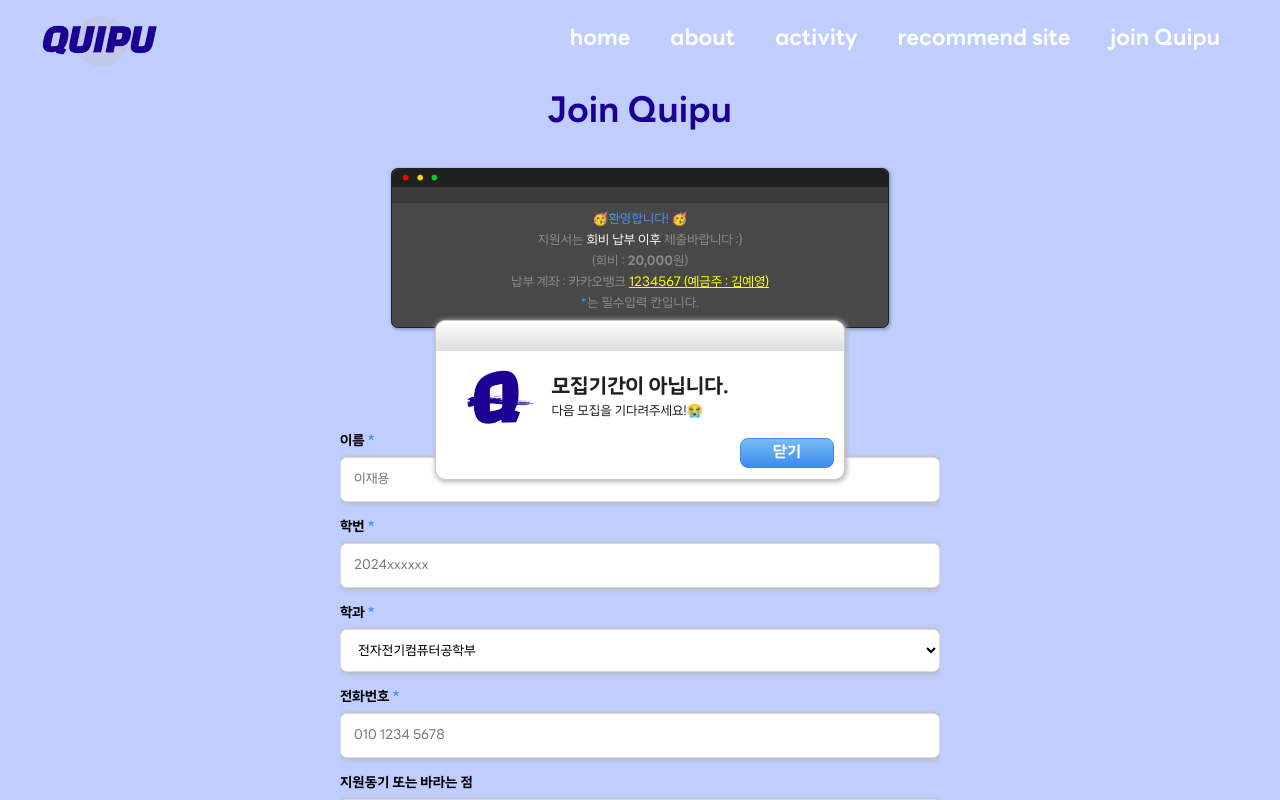
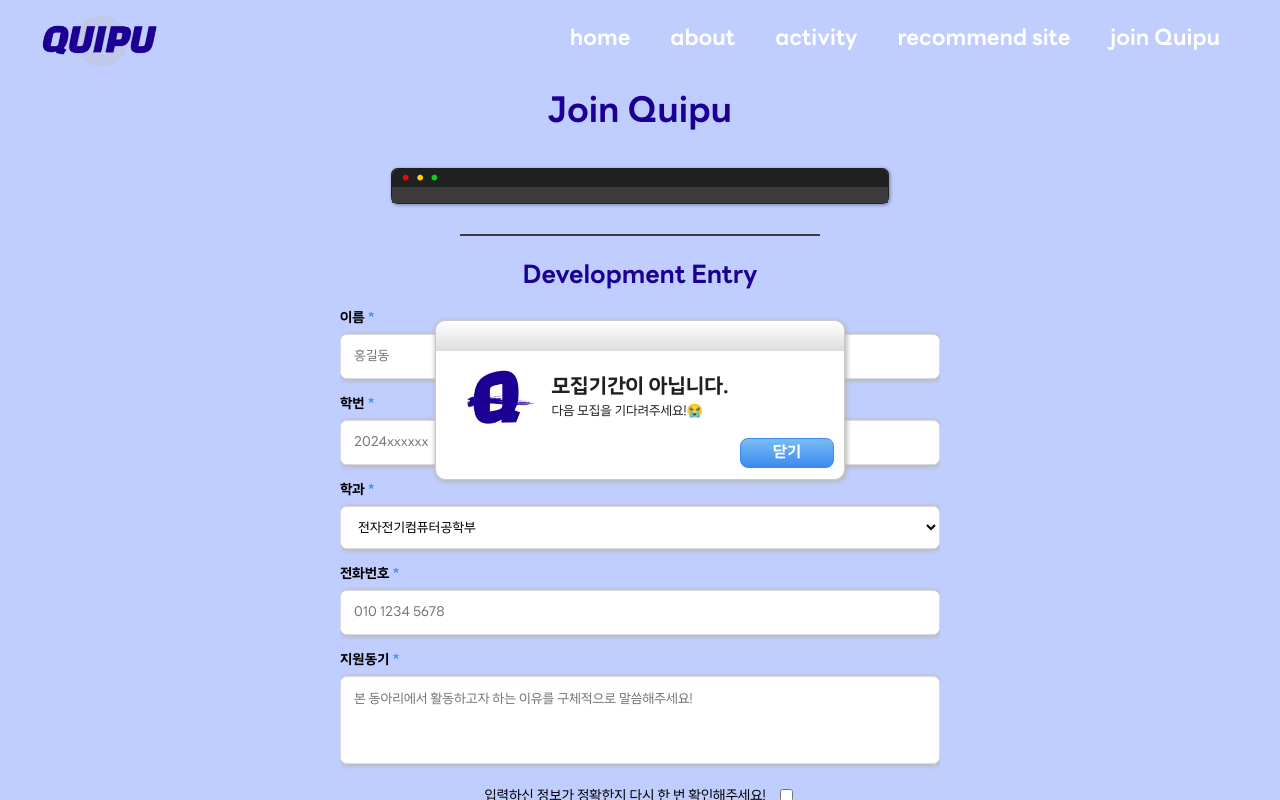
Before and after one commit to Quipu-Developers/quipu-main-frontend, a React (Create React App) app: page /join-quipu in a window 1280 px wide. Built offline with nearby package versions, Linux system fonts and the light colour scheme.

Commit message:
feat : 개발부원 지원 폼 구조 추가

```diff
--- a/src/App.js
+++ b/src/App.js
@@ -14,11 +14,11 @@ import Dropdown from './components/JoinQuipu/Dropdown';
 
 function App() {
   const[dropdownOpen, setDropdownOpen] = useState(false);
-  const [selectedPage, setSelectedPage] = useState(null);
 
   const [isActivityDetailVisible, setIsActivityDetailVisible] = useState(false);
   const [menuOpen, setMenuOpen] = useState(false);
   const [isError, setIsError] = useState(false);
+  const [selectedPage,setSelectedPage] = useState(null);
 
   const toggleActivityDetail = () => {
     setIsActivityDetailVisible(!isActivityDetailVisible);
@@ -76,7 +76,7 @@ function App() {
                 <li><NavLink to="/#about" smooth>about</NavLink></li>
                 <li><NavLink to="/#activity" smooth>activity</NavLink></li>
                 <li><NavLink to="/#recommend-site" smooth>recommend site</NavLink></li>
-                <li onClick={()=>{setDropdownOpen(!dropdownOpen)}}>join Quipu{dropdownOpen && <Dropdown setSelectedPage={setSelectedPage}/>}</li>
+                <li onClick={()=>{setDropdownOpen(!dropdownOpen)}}>join Quipu{dropdownOpen && <Dropdown selectedPage={selectedPage} setSelectedPage={setSelectedPage}/>}</li>
               </ul>
             </div>
 
@@ -122,7 +122,7 @@ function App() {
                 <section id="about"><About /></section>
                 <section id="activity"><Activity /></section>
                 <section id="recommend-site"><RecommendSite /></section>
-                <section id="join-quipu"><JoinQuipu /></section>
+                <section id="join-quipu"><JoinQuipu selectedPage={selectedPage} setSelectedPage={setSelectedPage}/></section>
               </>
             } />
             <Route path="/home" element={<Home />} />
@@ -130,7 +130,7 @@ function App() {
             <Route path="/activity" element={<Activity />} />
             <Route path="/activity-detail" element={<ActivityDetail />} />
             <Route path="/recommend-site" element={<RecommendSite />} />
-            <Route path="/join-quipu" element={<JoinQuipu />} />
+            <Route path="/join-quipu" element={<JoinQuipu selectedPage={selectedPage} setSelectedPage={setSelectedPage} />} />
             <Route path="*" element={<Error />} />
           </Routes>
         </Router>
--- a/src/components/JoinQuipu/Dropdown.jsx
+++ b/src/components/JoinQuipu/Dropdown.jsx
@@ -1,11 +1,11 @@
 import React from 'react';
 import { NavHashLink as NavLink } from 'react-router-hash-link';
 
-function Dropdown({setSelectedPage}) {
+function Dropdown(props){
   return (
     <ul className="dropdown-menu">
-      <li><NavLink to="/#join-quipu" onClick={() => setSelectedPage('general')}>General</NavLink></li>
-      <li><NavLink to="/#join-quipu" onClick={() => setSelectedPage('development')}>Development</NavLink></li>
+      <li><NavLink to="/#join-quipu" onClick={() => props.setSelectedPage('general')}>General</NavLink></li>
+      <li><NavLink to="/#join-quipu" onClick={() => props.setSelectedPage('development')}>Development</NavLink></li>
     </ul>
   );
 }
--- a/src/components/JoinQuipu/JoinQuipu.jsx
+++ b/src/components/JoinQuipu/JoinQuipu.jsx
@@ -5,7 +5,7 @@ import './JoinQuipu.css';
 import Error from '../Error/Error';
 import { and } from 'three/examples/jsm/nodes/Nodes.js';
 
-function JoinQuipu() {
+function JoinQuipu(props) {
     const isRecruiting = false; //모집 기간 여부
     const location = useLocation();
 
@@ -105,7 +105,6 @@ function JoinQuipu() {
     };
 
     useEffect(() => {
-
         if (location.pathname === '/join-quipu') {
             setShowPopup(!isRecruiting);
         } else {
@@ -157,9 +156,10 @@ function JoinQuipu() {
                                 <p style={{ color: "#09ce20", marginLeft: "7px", marginTop: "1.5px", fontSize: "8px" }}>●</p>
                             </div>
                             <div className="join-notice__icon--top2"></div>
+                            {props.selectedPage === 'general' &&
                             <div className="join-notice__icon--body">
                                 {/* <p>신입부원의 경우 <span style={{ color: '#448FFF' }}>New Entry</span> / <br></br> 기존부원의 경우 <span style={{ color: '#448FFF' }}>Re-Entry</span>로 체크 후</p> */}
-                                <p style={{ color: '#448FFF' }}> 🥳환영합니다! 🥳</p>
+                                <p style={{ color: '#448FFF' }}> 🥳환영합니다!🥳</p>
                                 <p style={{ color: '#898989' }}>지원서는 <span style={{color: 'whitesmoke' }}>회비 납부 이후</span> 제출바랍니다 :)</p>
                                 <p style={{ color: '#898989' }}>(회비 : <span style={{ fontWeight: 700 }}>20,000</span>원)</p>
                                 <p style={{ color: '#898989' }} onClick={() => {copyToClipboard('1234567')}}>
@@ -168,16 +168,27 @@ function JoinQuipu() {
                                 </p>
                                 <p style={{ color: '#898989' }}><span style={{ color: '#448FFF' }}>*</span>는 필수입력 칸입니다. </p>
                             </div>
+                            }
+                            {props.selectedPage === 'development' &&
+                            <div className="join-notice__icon--body">
+                                <p style={{ color: 'red' }}> 🥳환영합니다!🥳</p>
+                                <p style={{ color: '#898989' }}>저희 <span style={{ color:'#448FFF' }}>퀴푸 개발팀</span>에 관심을 가져주셔서 감사합니다</p>
+                                <p style={{ color: '#898989' }}>제출해주신 지원서는 신중히 검토한 후, </p>
+                                <p>합격 여부를<span style={{ color: 'yellow'}}> 8월 31일 오후 3시</span>에 문자 메세지로</p>
+                                <p>안내해 드릴 예절입니다.</p>
+                                <p style={{ color: '#898989' }} >이는 지원자분들의 역량을 <span style={{ color: '#448FFF'}}>평가하기 위함이 아니라,</span> </p>
+                                <p>개발에 대한 <span style={{ color: '#448FFF'}}>방향성을 확인하기 위한 것이니</span> 부담 갖지 말고 작성해 주시기 바랍니다.</p>
+                            </div>}
                         </div>
                     </div>
 
                     <div className="divider"></div>
 
-                    <h2>Entry</h2>
+                    {props.selectedPage === 'general' ? <h2>General Entry</h2> : <h2>Development Entry</h2>}
 
                     <div className="field">
                         <b>이름 <span style={{ color: '#448FFF' }}>*</span></b>
-                        <input type="text" placeholder="이재용" value={name} onChange={(e) => setName(e.target.value)} />
+                        <input type="text" placeholder="홍길동" value={name} onChange={(e) => setName(e.target.value)} />
                     </div>
 
                     <div className="field">
@@ -260,8 +271,8 @@ function JoinQuipu() {
                         </div>
                     </div>
 
-                    <div className="field">
-                        <b>지원동기 또는 바라는 점</b>
+                    {props.selectedPage === 'general' ? <div className="field">
+                        <b>지원동기 또는 바라는 점 <span style={{ color: '#448FFF' }}>*</span></b>
                         <textarea
                             ref={textareaRef}
                             onChange={(e) => { setTextAreaContent(e.target.value); handleResizeHeight(e.target.value); }}
@@ -269,7 +280,37 @@ function JoinQuipu() {
                             placeholder={"하고 싶은 활동이나 바라는 점을 적어주세요!"}
                             value={textAreaContent}
                         />
-                    </div>
+                    </div> : <div className="field">
+                        <b>지원동기 <span style={{ color: '#448FFF' }}>*</span></b>
+                        <textarea
+                            ref={textareaRef}
+                            onChange={(e) => { setTextAreaContent(e.target.value); handleResizeHeight(e.target.value); }}
+                            rows={3}
+                            placeholder={"본 동아리에서 활동하고자 하는 이유를 구체적으로 말씀해주세요!"}
+                            value={textAreaContent}
+                        />
+                    </div>}
+
+                    {props.selectedPage === 'development' && <div className="field">
+                        <b>프로젝트 소개 <span style={{ color: '#448FFF' }}>*</span></b>
+                        <textarea
+                            ref={textareaRef}
+                            onChange={(e) => { setTextAreaContent(e.target.value); handleResizeHeight(e.target.value); }}
+                            rows={3}
+                            placeholder={"경험해본 프로젝트 중 가장 대표적인 프로젝트에 대한 소개와 기여도 그리고 문제 해결 경험에 대해 구체적으로 설명해주시기 바랍니다."}
+                            value={textAreaContent}
+                        />
+                    </div> }
+
+                    {props.selectedPage === 'development' && <div className="field">
+                        <b>포토폴리오 PDF <span style={{ color: '#448FFF' }}>*</span></b>
+                    </div>}
+
+                    {props.selectedPage === 'development' && <div className="checkbox">
+                        <label id="checkbox-label">불합격 시 일반 부원으로 가입 희망하신다면 체크해주세요!</label>
+                        <input id="checkbox-input" type="checkbox" checked={reviewed} onChange={handleReviewedChange} />
+                    </div> }
+
                     <div className="checkbox">
                         <label id="checkbox-label">입력하신 정보가 정확한지 다시 한 번 확인해주세요!</label>
                         <input id="checkbox-input" type="checkbox" checked={reviewed} onChange={handleReviewedChange} />
```
